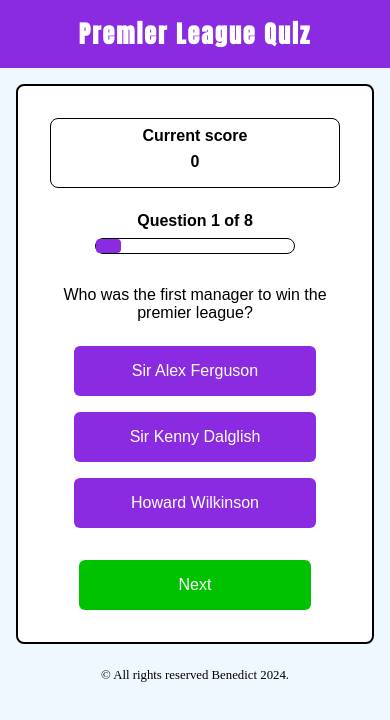
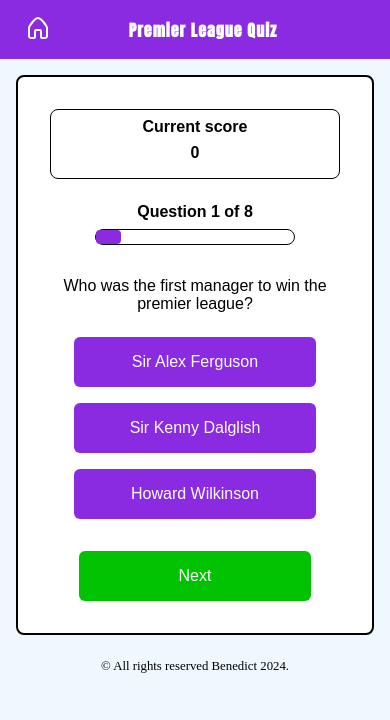
Before and after one commit to bennicodes/assignment_3, a plain HTML site: page src/pages/questions.html in a window 390 px wide. Drawn offline with Linux system fonts and the light colour scheme.

Commit message:
added home icon

```diff
--- a/src/css/question.css
+++ b/src/css/question.css
@@ -7,15 +7,29 @@ body {
   min-height: 100vh;
 }
 
+/* HEADER */
 header {
   background-color: blueviolet;
   width: 100%;
   padding: 1rem;
+  position: relative;
 }
+
 .header__container {
   display: flex;
   justify-content: center;
   align-items: center;
+}
+
+.header__icon--link {
+  position: fixed;
+  left: 10px;
+  padding: var(--spacing-medium);
+}
+
+.header__heading {
+  text-align: center;
+  margin-left: 16px;
 }
 
 .header__link {
@@ -24,6 +38,7 @@ header {
   font-size: 1.5rem;
   font-family: "Anton", sans-serif;
   letter-spacing: 2px;
+  text-align: center;
 }
 
 /* Main */
@@ -170,9 +185,13 @@ main {
 }
 
 /* Psuedo Classes */
+
+.header__icon--link:hover {
+  transform: scale(1.2);
+  transition: all 0.3s ease;
+}
 .header__link:hover {
   color: #481875;
-  text-decoration: underline;
   transition: all 0.2s ease;
 }
 
@@ -250,6 +269,11 @@ main {
 
 /* Mobile */
 @media (max-width: 535px) {
+  .header__link {
+    font-size: 1rem;
+    letter-spacing: 1px;
+  }
+
   .hero__section--container {
     width: 100%;
   }
--- a/src/css/summary.css
+++ b/src/css/summary.css
@@ -10,6 +10,7 @@ body {
   background-color: blueviolet;
   height: 75px;
   box-shadow: 2px 2px 2px #555;
+  border-bottom: 1px solid #fff;
 }
 .main__heading {
   color: #fff;
--- a/src/js/app.js
+++ b/src/js/app.js
@@ -198,34 +198,15 @@ function showScore() {
   nextButton.classList.add("score__page--button");
 }
 
-// TODO: Create summary popup window
-// Quiz summary
-// function generateSummaryContent() {
-//   return questions
-//     .map(
-//       (q, index) => `
-//       <h3>Q${index + 1}: ${q.question}</h3>
-//       ${q.answers
-//         .map(
-//           (answer) => `
-//         <p class="${answer.correct ? "correct-answer" : "incorrect-answer"}">
-//           ${answer.text} ${answer.correct ? "(Correct)" : ""}
-//         </p>
-//       `
-//         )
-//         .join("")}
-//     `
-//     )
-//     .join("");
-// }
-
 // Quiz summary popup
-function openPopup() {
+function openPopupWindow() {
   window.open("summary.html", "Quiz Summary", "width=500, height=600");
 }
 
 // Summary button event listener
-summaryButton.addEventListener("click", openPopup);
+summaryButton.addEventListener("click", () => {
+  openPopupWindow();
+});
 
 // Next button event listener
 nextButton.addEventListener("click", () => {
--- a/src/js/summary.js
+++ b/src/js/summary.js
@@ -56,7 +56,7 @@ const questions = [
       "Which Norwegian player has played more than 1 game in the premier league?",
     answers: [
       { text: "Jo Inge Berget", correct: false },
-      { text: "Kristoffer Haestad (Hæstad)", correct: true },
+      { text: "Kristoffer Haestad", correct: true },
       { text: "Erik Hagen", correct: false },
     ],
   },
@@ -70,6 +70,7 @@ const questions = [
   },
 ];
 
+//Quiz summary content
 function generateSummaryContent() {
   return questions
     .map(
--- a/src/pages/questions.html
+++ b/src/pages/questions.html
@@ -12,6 +12,31 @@
   <body>
     <header>
       <div class="header__container">
+        <a href="../index.html" class="header__icon--link"
+          ><svg
+            width="24"
+            height="24"
+            viewBox="0 0 24 24"
+            fill="none"
+            xmlns="http://www.w3.org/2000/svg"
+          >
+            <g id="SVGRepo_bgCarrier" stroke-width="0" />
+
+            <g
+              id="SVGRepo_tracerCarrier"
+              stroke-linecap="round"
+              stroke-linejoin="round"
+            />
+
+            <g id="SVGRepo_iconCarrier">
+              <path
+                fill-rule="evenodd"
+                clip-rule="evenodd"
+                d="M4.18753 11.3788C4.03002 11.759 4 11.9533 4 12V20.0018C4 20.5529 4.44652 21 5 21H8V15C8 13.8954 8.89543 13 10 13H14C15.1046 13 16 13.8954 16 15V21H19C19.5535 21 20 20.5529 20 20.0018V12C20 11.9533 19.97 11.759 19.8125 11.3788C19.6662 11.0256 19.4443 10.5926 19.1547 10.1025C18.5764 9.1238 17.765 7.97999 16.8568 6.89018C15.9465 5.79788 14.9639 4.78969 14.0502 4.06454C13.5935 3.70204 13.1736 3.42608 12.8055 3.2444C12.429 3.05862 12.1641 3 12 3C11.8359 3 11.571 3.05862 11.1945 3.2444C10.8264 3.42608 10.4065 3.70204 9.94978 4.06454C9.03609 4.78969 8.05348 5.79788 7.14322 6.89018C6.23505 7.97999 5.42361 9.1238 4.8453 10.1025C4.55568 10.5926 4.33385 11.0256 4.18753 11.3788ZM10.3094 1.45091C10.8353 1.19138 11.4141 1 12 1C12.5859 1 13.1647 1.19138 13.6906 1.45091C14.2248 1.71454 14.7659 2.07921 15.2935 2.49796C16.3486 3.33531 17.4285 4.45212 18.3932 5.60982C19.3601 6.77001 20.2361 8.0012 20.8766 9.08502C21.1963 9.62614 21.4667 10.1462 21.6602 10.6134C21.8425 11.0535 22 11.5467 22 12V20.0018C22 21.6599 20.6557 23 19 23H16C14.8954 23 14 22.1046 14 21V15H10V21C10 22.1046 9.10457 23 8 23H5C3.34434 23 2 21.6599 2 20.0018V12C2 11.5467 2.15748 11.0535 2.33982 10.6134C2.53334 10.1462 2.80369 9.62614 3.12345 9.08502C3.76389 8.0012 4.63995 6.77001 5.60678 5.60982C6.57152 4.45212 7.65141 3.33531 8.70647 2.49796C9.2341 2.07921 9.77521 1.71454 10.3094 1.45091Z"
+                fill="#ffffff"
+              />
+            </g></svg
+        ></a>
         <h2 class="header__heading">
           <a href="../index.html" class="header__link">Premier League Quiz</a>
         </h2>
@@ -58,17 +83,11 @@
           >
           <button class="bottom__button" id="next-button">Next</button>
         </div>
-
-        <!-- TODO: Create a popup window with the summary of the quiz -->
-        <!-- <div class="popup-container">
-          <h3 class="summary__heading">Summary</h3>
-        </div> -->
       </section>
     </main>
     <footer>
       <p class="footer__paragraph">&copy All rights reserved Benedict 2024.</p>
     </footer>
     <script src="../js/app.js"></script>
-    <script src="../js/summary.js"></script>
   </body>
 </html>
```
Also changed, not shown: src/assets/icons/home-svgrepo-com.svg (added).
